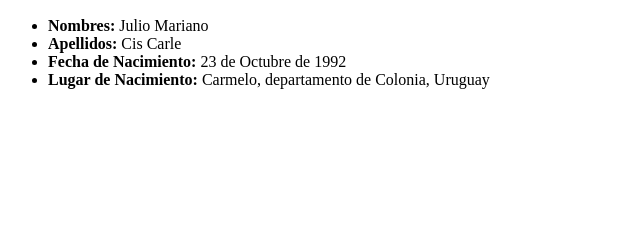
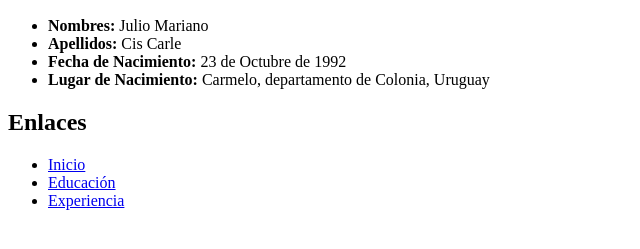
Before and after one commit to MCC900/Evaluacion, a plain HTML site: page index.html in a window 1280 px wide. Shown: the part 197-446 px from the top of the page, without its empty margins (0-640 px from the left). Drawn offline with Linux system fonts and the light colour scheme.

Commit message:
Enlaces a otras páginas añadidos a index.html
Las páginas experiencia.html y educación.html siguen vacías

```diff
--- a/index.html
+++ b/index.html
@@ -19,5 +19,11 @@
       <li><strong>Lugar de Nacimiento:</strong> Carmelo, departamento de Colonia, Uruguay</li>
     </ul>
 
+    <h2>Enlaces</h2>
+    <ul>
+      <li><a href="index.html">Inicio</a></li>
+      <li><a href="educacion.html">Educación</a></li>
+      <li><a href="experiencia.html">Experiencia</a></li>
+    </ul>
   </body>
 </html>
```
